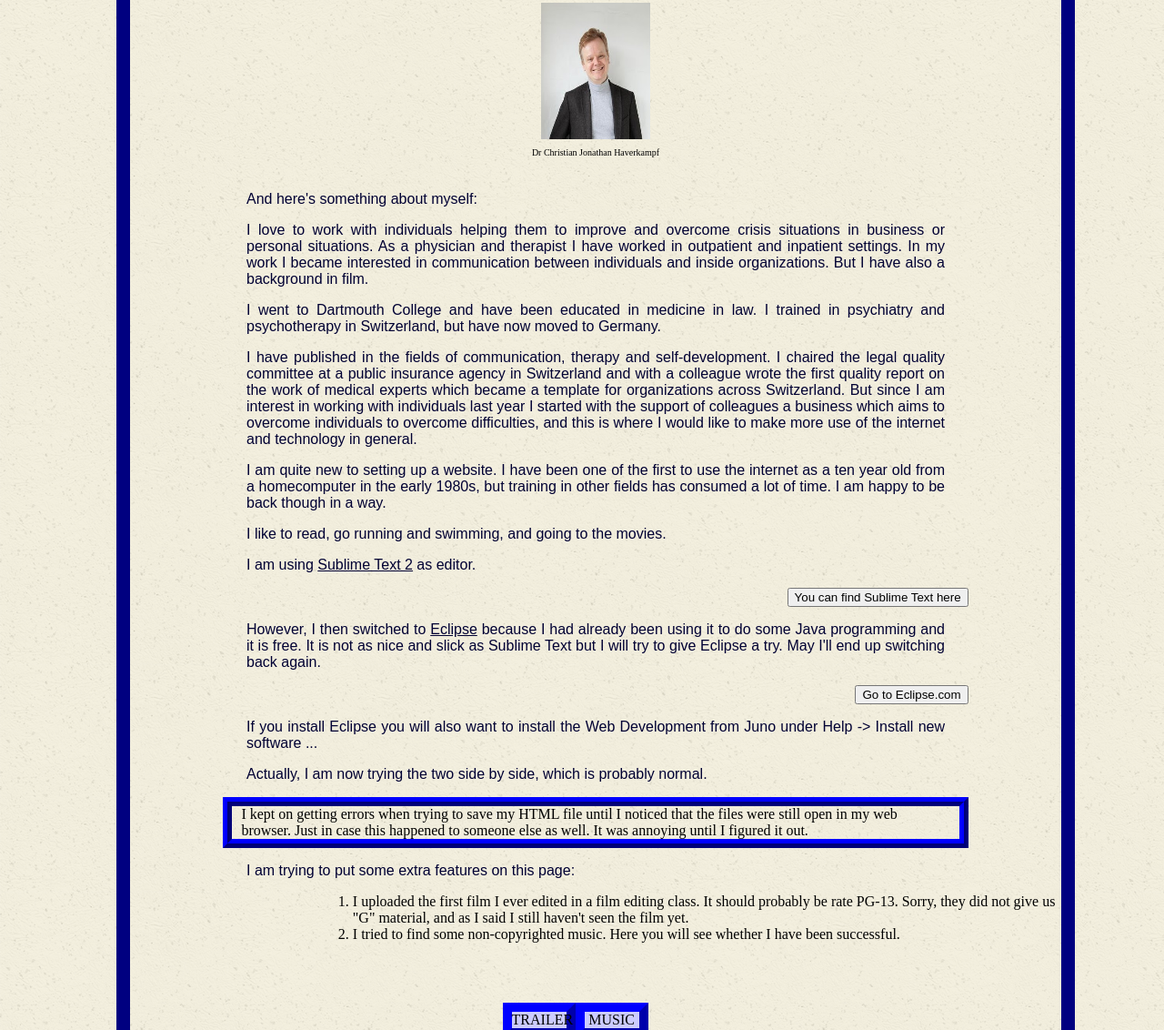
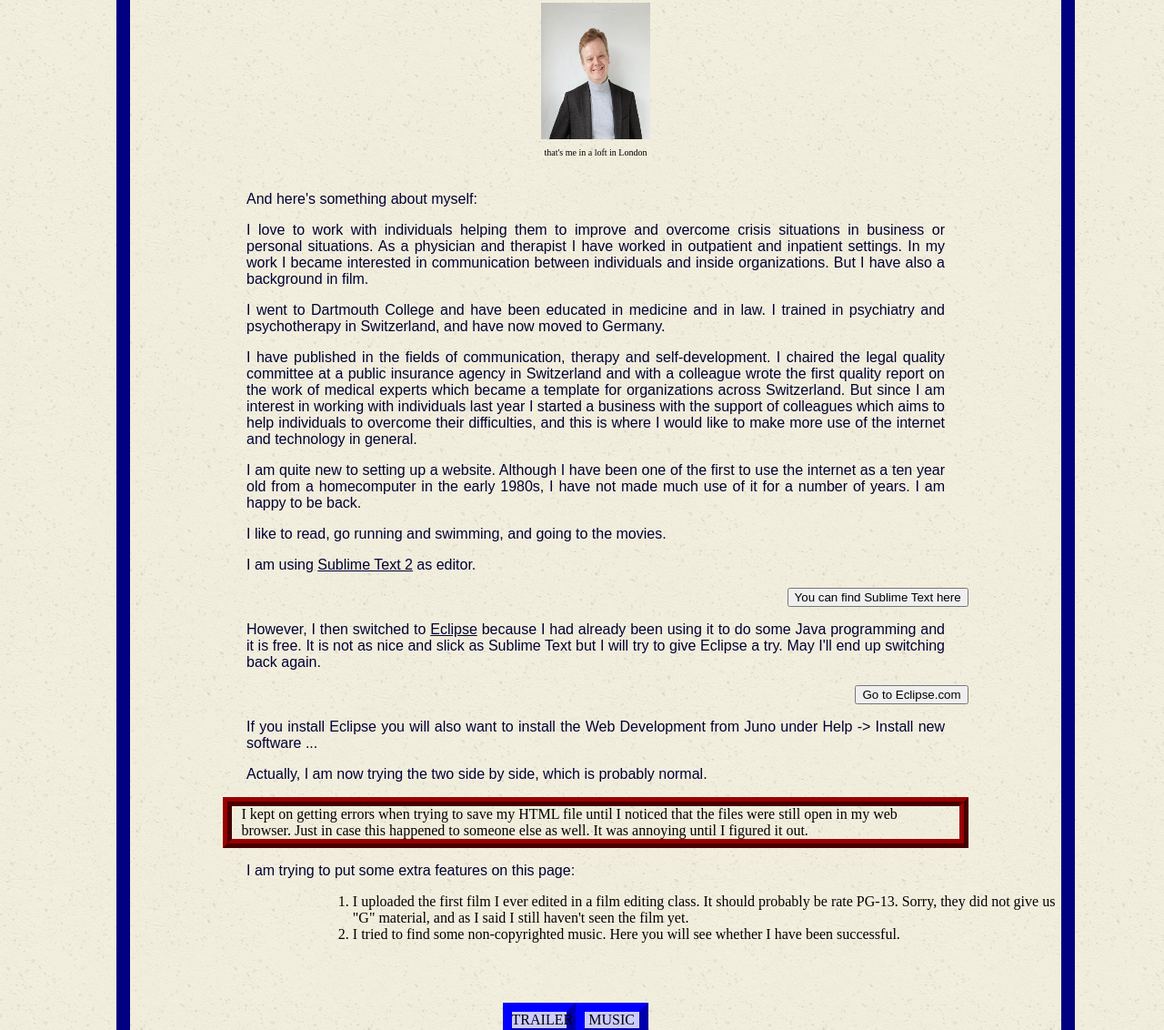
Before and after one commit to jonathanhaver1/p1.bluerskies.biz, a plain HTML site: page index.html in a window 1280 px wide. Shown: the part 270-1402 px from the top of the page at 91% size. Drawn offline with Linux system fonts and the light colour scheme.

Commit message:
text update

```diff
--- a/generalStyle.css
+++ b/generalStyle.css
@@ -65,7 +65,7 @@
 			}
 
 			#remark {
-				border: 10px ridge #0000CC;
+				border: 10px ridge #990000;
 				margin-left: 10%;
 				margin-right: 10%;
 				padding-left: 10px;
--- a/index.html
+++ b/index.html
@@ -30,7 +30,7 @@
 		<div id ="photo">
 		<img src="christian-jonathan-haverkampf.jpg" alt="Christian Jonathan Haverkampf" height="150" width="120">
 		<br />
-		<span style = "font-size:x-small"> Dr Christian Jonathan Haverkampf</span>
+		<span style = "font-size:x-small">that's me in a loft in London</span>
 		</div>
 
 		<p>
@@ -42,14 +42,14 @@
 		</p>
 
 		<p>
-			I went to Dartmouth College and have been educated in medicine in law. I trained in psychiatry and psychotherapy in Switzerland, but have now moved to Germany.
+			I went to Dartmouth College and have been educated in medicine and in law. I trained in psychiatry and psychotherapy in Switzerland, and have now moved to Germany.
 
 		<p>
-			 I have published in the fields of communication, therapy and self-development. I chaired the legal quality committee at a public insurance agency in Switzerland and with a colleague wrote the first quality report on the work of medical experts which became a template for organizations across Switzerland. But since I am interest in working with individuals last year I started with the support of colleagues a business which aims to overcome individuals to overcome difficulties, and this is where I would like to make more use of the internet and technology in general.
+			 I have published in the fields of communication, therapy and self-development. I chaired the legal quality committee at a public insurance agency in Switzerland and with a colleague wrote the first quality report on the work of medical experts which became a template for organizations across Switzerland. But since I am interest in working with individuals last year I started a business with the support of colleagues which aims to help individuals to overcome their difficulties, and this is where I would like to make more use of the internet and technology in general.
 		</P>
 
 		<p>
-			I am quite new to setting up a website. I have been one of the first to use the internet as a ten year old from a homecomputer in the early 1980s, but training in other fields has consumed a lot of time. I am happy to be back though in a way.
+			I am quite new to setting up a website. Although I have been one of the first to use the internet as a ten year old from a homecomputer in the early 1980s, I have not made much use of it for a number of years. I am happy to be back.
 		</p>
 
 		<p>
```
Also changed, not shown: trailer.html (+2 -0 lines).
